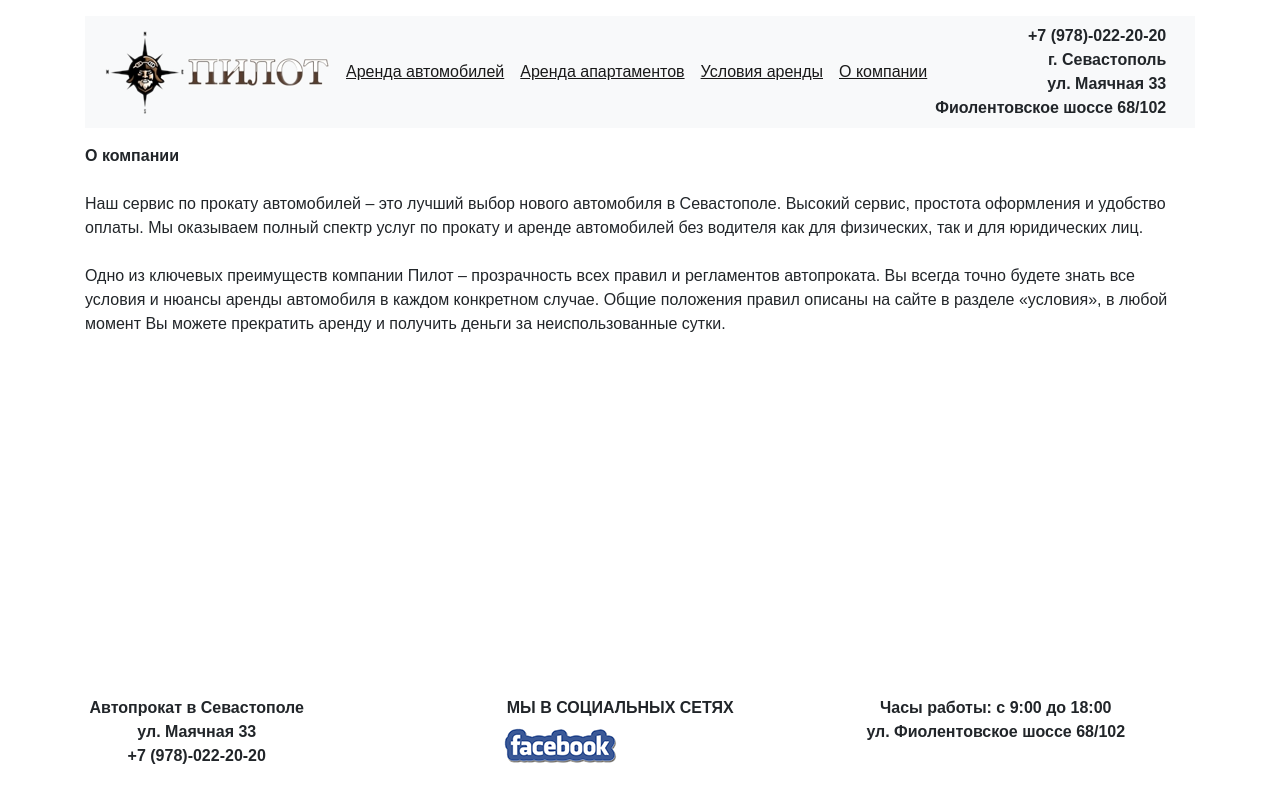
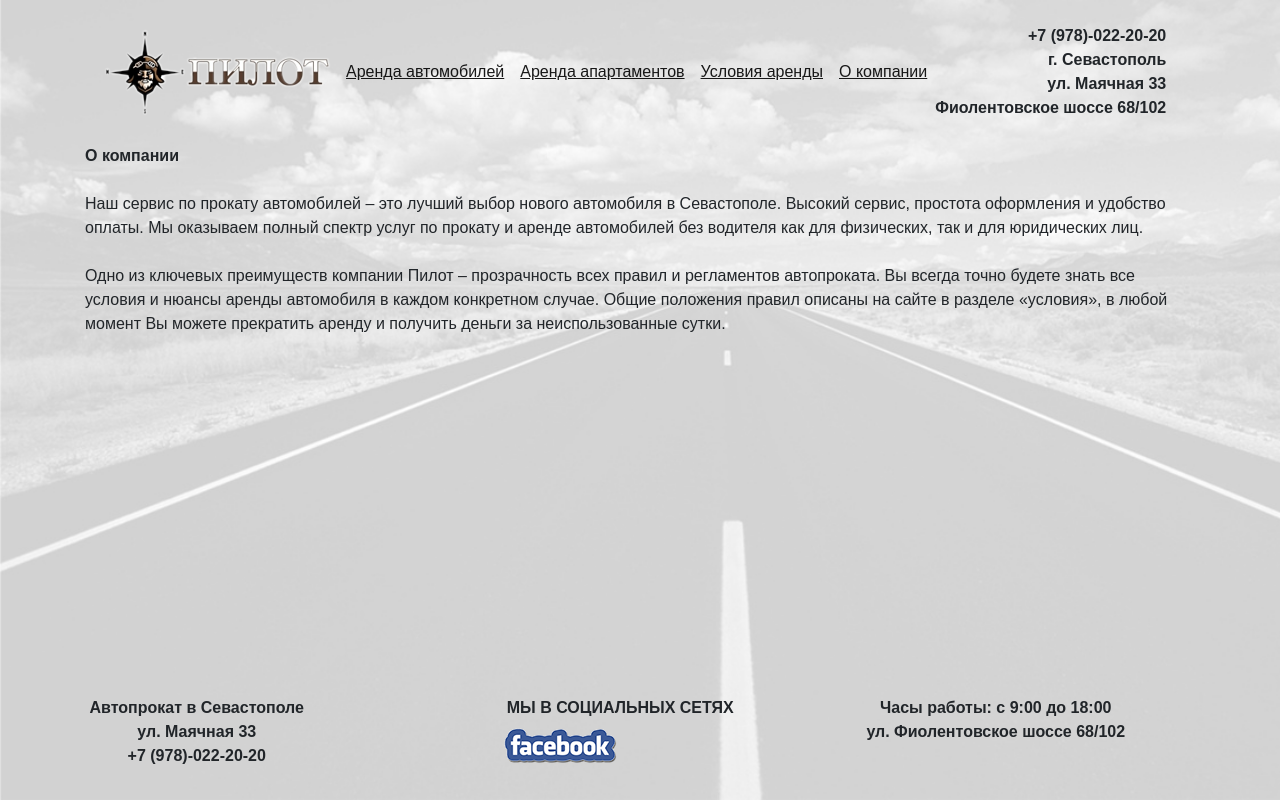
Before and after one commit to mkovalevski/sev92r, a Flask app: page /about/ in a window 1280 px wide. Run offline with Flask 2, Linux system fonts and the light colour scheme; some libraries are stand-ins or nearby versions.

Commit message:
some changes

```diff
--- a/templates/base.html
+++ b/templates/base.html
@@ -13,9 +13,15 @@
     <link rel="stylesheet" href='../static/index.css'/>
     <link rel="stylesheet" href='../static/site_global.css'/>
 </head>
+<style>
+   body {
+    background: url("../static/background2.png") no-repeat ;
+    background-size: cover;
+   }
+  </style>
 <body>
 <header class="container mt-3">
-    <nav class="navbar navbar-expand-lg navbar-light bg-light">
+    <nav class="navbar navbar-expand-lg navbar-light">
         <a href="/"><img src="/static/ico.png"></a>
         <button class="navbar-toggler" type="button" data-toggle="collapse" data-target="#navbarNav"
                 aria-controls="navbarNav" aria-expanded="false" aria-label="Toggle navigation">
```
Also changed, not shown: static/background.png (added), static/background2.png (added).
